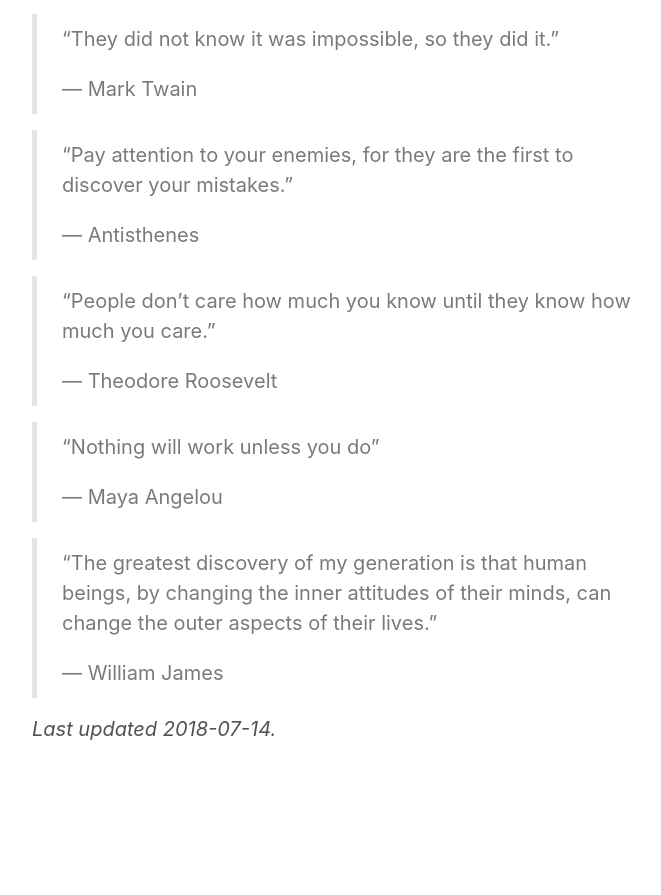
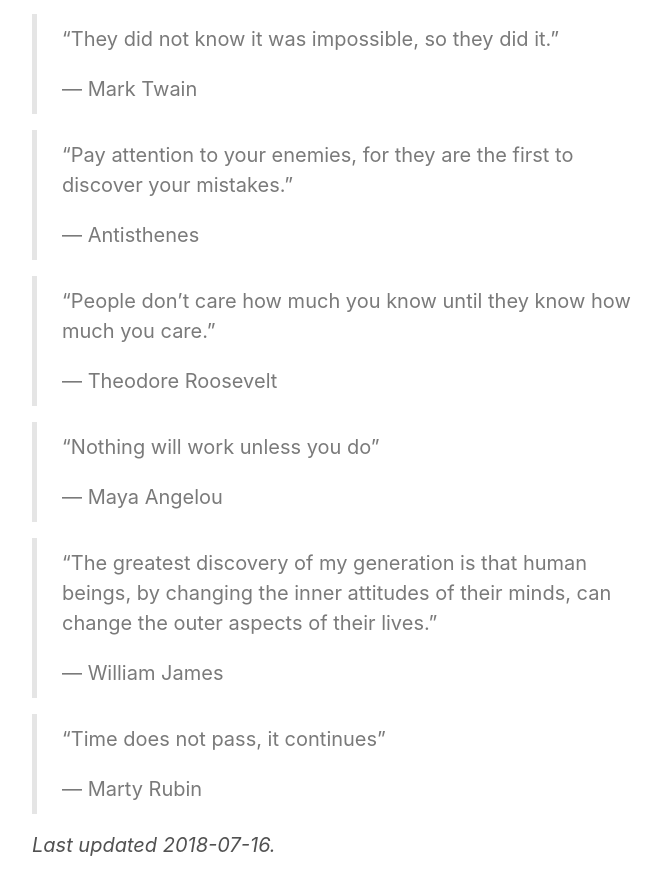
Before and after one commit to teejayen/teejayen.github.io, a Jekyll site: the page built from quotes.md, in a window 1280 px wide and 900 px high, scrolled down 2241 px. Shown: the top 895 px of the window, without its empty margins (258-919 px from the left). Built offline with Jekyll 4.4.1, drawn with Linux system fonts in a browser that asks for light colours; before the commit the page ends 3025 px from its top, so only the background shows below that.

Commit message:
added a new quote

```diff
--- a/quotes.md
+++ b/quotes.md
@@ -81,4 +81,8 @@ The power of words never fails to inspire. Collected as I read them: some short,
 >
 >— William James
 
-*Last updated 2018-07-14.*
+>"Time does not pass, it continues"
+>
+>― Marty Rubin
+
+*Last updated 2018-07-16.*
```
